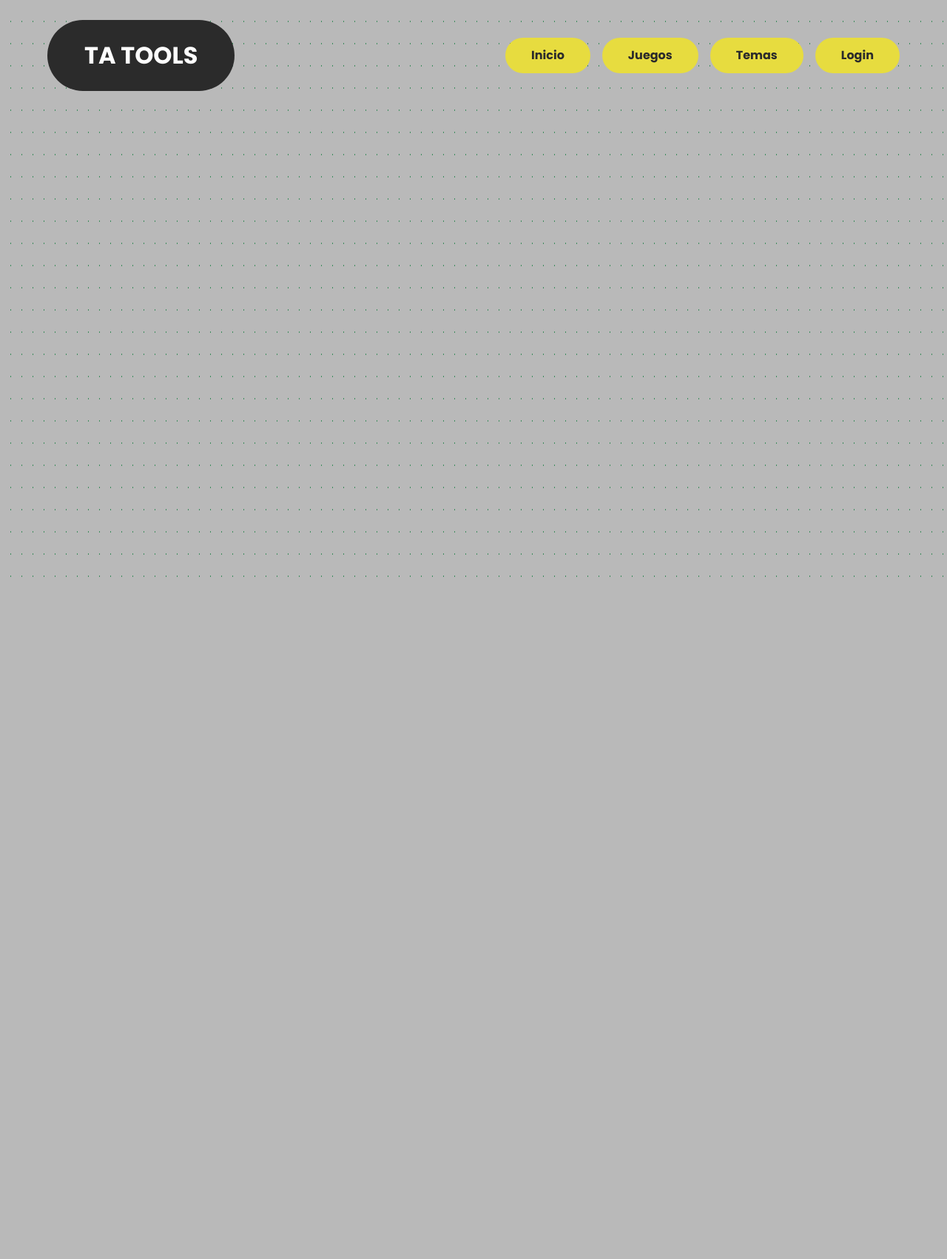
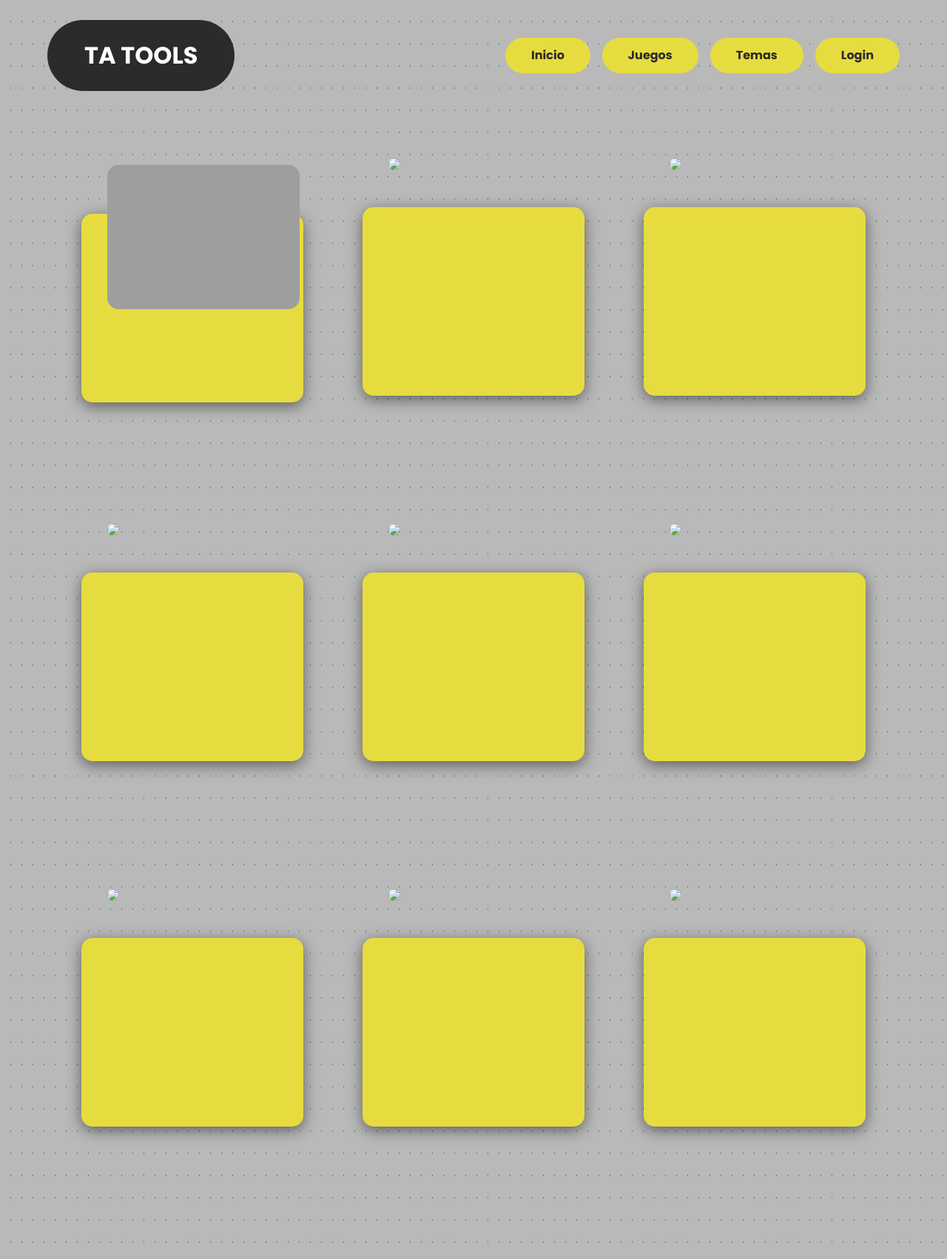
Before and after one commit to MelinaRG/ProyectoSUP7, a FastAPI app: template app/templates/juegos.html in a window 1280 px wide. Shown: the whole page at 74% size. Before the commit the page ends 780 px from the top, so only its background shows below. Run offline with FastAPI, Linux system fonts and the light colour scheme; the template is opened without the code that fills it, so the values that code supplies are empty; grey boxes are pictures that could not be loaded.

Commit message:
html juegos

```diff
--- a/app/static/css/styles.css
+++ b/app/static/css/styles.css
@@ -616,3 +616,73 @@ body{
   }
 
   /* NORMALIZE CSS*/
+
+  /* JUEGOS CSS */
+
+.container__maestro {
+  display: flex;
+  flex-wrap: wrap;
+  justify-content: center;
+  margin-top: 70px;
+}
+
+.container__juegos {
+  position : relative;
+  width : 25%;
+  display : flex;
+  align-items : center;
+  justify-content : center;
+  padding : 30px;
+}
+
+.container__juegos .card {
+  position: relative;
+  max-width : 300px;
+  height : 215px;
+  background-color : #e7dc3f;
+  margin : 30px 10px;
+  padding : 20px 15px;
+  display : inline-block;
+  flex-direction : column;
+  box-shadow : 0 5px 20px rgba(0,0,0,0.5);
+  transition : 0.3s ease-in-out;
+  border-radius : 15px;
+}
+
+.container__juegos .card:hover {
+  height : 250px;
+}
+
+
+.container__juegos .card .image {
+  position : relative;
+  width : 260px;
+  height : 260px;
+  top : -40%;
+  left: 20px;
+  z-index : 1;
+}
+
+.container__juegos .card .image img {
+  max-width : 100%;
+  border-radius : 15px;
+}
+
+.container__juegos .card .content {
+  position : relative;
+  top : -140px;
+  padding : 10px 15px;
+  color : #111;
+  text-align : center;
+  visibility : hidden;
+  opacity : 0;
+  transition : 0.3s ease-in-out;
+}
+
+.container__juegos .card:hover .content {
+   margin-top : 10px;
+   visibility : visible;
+   opacity : 1;
+   transition-delay: 0.2s;
+
+}
--- a/app/templates/juegos.html
+++ b/app/templates/juegos.html
@@ -3,7 +3,7 @@
 <head>
 	<title>Juegos</title>
 	<link rel="stylesheet" type="text/css" href="../static/css/styles.css">
-	<!-- <link href="{{ url_for('static', path='/css/styles.css') }}" rel="stylesheet"> -->
+	<link href="{{ url_for('static', path='/css/styles.css') }}" rel="stylesheet">
 	<link rel="preconnect" href="https://fonts.googleapis.com/%22%3E">
 	<link rel="preconnect" href="https://fonts.gstatic.com/" crossorigin>
 	<link href="https://fonts.googleapis.com/css2?family=Poppins:wght@400;700&display=swap" rel="stylesheet">
@@ -35,6 +35,116 @@
 				</li>
 			</ul>
 		</nav>
+		<div class = "container__maestro">
+				<div class = "container__juegos">
+					<a class= "coderush__card" href="https://code-rush-e6896.firebaseapp.com"target="_blank">
+					<div class = "card">
+					<div class = "image">
+						<img href = "CodeRush" src = https://imageup.me/images/32661edf-abc6-4d2e-99e7-7fa98e9eb039.png>
+					</div>
+					<div class = "content">
+						<h3>Code Rush</h3>
+						<p>Code rush es un juego blabla lore ipsum falopa falopa.</p>
+					</div>
+					</div>
+				</div>
+				<div class = "container__juegos">
+					<a class= "shellshock__card" href="https://shellshock.io"target="_blank">
+					<div class = "card">
+					<div class = "image">
+						<img href = "ShellShocker" src = https://img.poki.com/cdn-cgi/image/quality=78,width=682,height=603,fit=cover,f=auto/bf22f04ef17a0a3da5dbedef9ac353af.png>
+					</div>
+					<div class = "content">
+						<h3>Shell Shockers</h3>
+						<p>Shell Shockers es un juego blabla lore ipsum falopa falopa.</p>
+					</div>
+					</div>
+				</div>
+				<div class = "container__juegos">
+					<a class= "shellshock__card" href="https://shellshock.io"target="_blank">
+					<div class = "card">
+					<div class = "image">
+						<img href = "ShellShocker" src = https://img.poki.com/cdn-cgi/image/quality=78,width=682,height=603,fit=cover,f=auto/bf22f04ef17a0a3da5dbedef9ac353af.png>
+					</div>
+					<div class = "content">
+						<h3>Shell Shockers</h3>
+						<p>Shell Shockers es un juego blabla lore ipsum falopa falopa.</p>
+					</div>
+					</div>
+				</div>
+				<div class = "container__juegos">
+					<a class= "shellshock__card" href="https://shellshock.io"target="_blank">
+					<div class = "card">
+					<div class = "image">
+						<img href = "ShellShocker" src = https://img.poki.com/cdn-cgi/image/quality=78,width=682,height=603,fit=cover,f=auto/bf22f04ef17a0a3da5dbedef9ac353af.png>
+					</div>
+					<div class = "content">
+						<h3>Shell Shockers</h3>
+						<p>Shell Shockers es un juego blabla lore ipsum falopa falopa.</p>
+					</div>
+					</div>
+				</div>
+				<div class = "container__juegos">
+					<a class= "shellshock__card" href="https://shellshock.io"target="_blank">
+					<div class = "card">
+					<div class = "image">
+						<img href = "ShellShocker" src = https://img.poki.com/cdn-cgi/image/quality=78,width=682,height=603,fit=cover,f=auto/bf22f04ef17a0a3da5dbedef9ac353af.png>
+					</div>
+					<div class = "content">
+						<h3>Shell Shockers</h3>
+						<p>Shell Shockers es un juego blabla lore ipsum falopa falopa.</p>
+					</div>
+					</div>
+				</div>
+				<div class = "container__juegos">
+					<a class= "shellshock__card" href="https://shellshock.io"target="_blank">
+					<div class = "card">
+					<div class = "image">
+						<img href = "ShellShocker" src = https://img.poki.com/cdn-cgi/image/quality=78,width=682,height=603,fit=cover,f=auto/bf22f04ef17a0a3da5dbedef9ac353af.png>
+					</div>
+					<div class = "content">
+						<h3>Shell Shockers</h3>
+						<p>Shell Shockers es un juego blabla lore ipsum falopa falopa.</p>
+					</div>
+					</div>
+				</div>
+				<div class = "container__juegos">
+					<a class= "shellshock__card" href="https://shellshock.io"target="_blank">
+					<div class = "card">
+					<div class = "image">
+						<img href = "ShellShocker" src = https://img.poki.com/cdn-cgi/image/quality=78,width=682,height=603,fit=cover,f=auto/bf22f04ef17a0a3da5dbedef9ac353af.png>
+					</div>
+					<div class = "content">
+						<h3>Shell Shockers</h3>
+						<p>Shell Shockers es un juego blabla lore ipsum falopa falopa.</p>
+					</div>
+					</div>
+				</div>
+				<div class = "container__juegos">
+					<a class= "shellshock__card" href="https://shellshock.io"target="_blank">
+					<div class = "card">
+					<div class = "image">
+						<img href = "ShellShocker" src = https://img.poki.com/cdn-cgi/image/quality=78,width=682,height=603,fit=cover,f=auto/bf22f04ef17a0a3da5dbedef9ac353af.png>
+					</div>
+					<div class = "content">
+						<h3>Shell Shockers</h3>
+						<p>Shell Shockers es un juego blabla lore ipsum falopa falopa.</p>
+					</div>
+					</div>
+				</div>
+				<div class = "container__juegos">
+					<a class= "shellshock__card" href="https://shellshock.io"target="_blank">
+					<div class = "card">
+					<div class = "image">
+						<img href = "ShellShocker" src = https://img.poki.com/cdn-cgi/image/quality=78,width=682,height=603,fit=cover,f=auto/bf22f04ef17a0a3da5dbedef9ac353af.png>
+					</div>
+					<div class = "content">
+						<h3>Shell Shockers</h3>
+						<p>Shell Shockers es un juego blabla lore ipsum falopa falopa.</p>
+					</div>
+					</div>
+				</div>
+		</div>
 	</header>
 </body>
 </html>
```
